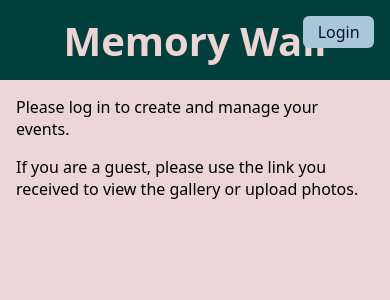
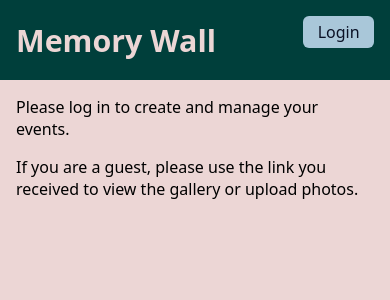
Before and after one commit to johanna-winter/capstone-project, a Next.js app: page / in a window 390 px wide. Shown: the top 300 px of the page. Built offline with nearby package versions, Linux system fonts and the light colour scheme; no server answers.

Commit message:
make header responsive

```diff
--- a/src/components/Layout.js
+++ b/src/components/Layout.js
@@ -6,8 +6,12 @@ export default function Layout({ children }) {
     <>
       <Main>
         <Header>
-          <Title>Memory Wall</Title>
-          <LoginAuthButton />
+          <HeaderNav>
+            <Title>Memory Wall</Title>
+            <AuthArea>
+              <LoginAuthButton />
+            </AuthArea>
+          </HeaderNav>
         </Header>
         {children}
       </Main>
@@ -17,6 +21,10 @@ export default function Layout({ children }) {
 
 const Main = styled.main`
   padding: 80px 1rem 80px 1rem;
+
+  @media (min-width: 421px) {
+    padding-top: 80px;
+  }
 `;
 
 const Header = styled.header`
@@ -26,15 +34,38 @@ const Header = styled.header`
   top: 0;
   left: 0;
   z-index: 1000;
+  background-color: #003f3b;
+`;
 
-  background-color: #003f3b;
-  display: flex;
-  justify-content: center;
+export const HeaderNav = styled.nav`
+  max-width: 1200px;
+  height: 100%;
+  margin: 0 auto;
+  padding: 0 1rem;
+  display: grid;
+  grid-template-columns: 1fr auto 1fr;
   align-items: center;
 `;
 
 const Title = styled.h1`
+  grid-column: 2;
+  justify-self: center;
   margin: 0;
-  font-size: 2.5rem;
+  font-size: 2.2rem;
   color: #ecd6d5;
+  white-space: nowrap;
+
+  @media (max-width: 520px) {
+    grid-column: 1;
+    justify-self: start;
+    font-size: 1.9rem;
+  }
+  @media (max-width: 360px) {
+    font-size: 1.7rem;
+  }
 `;
+
+const AuthArea = styled.div`
+  grid-column: 3;
+  justify-self: end;
+`;
```
